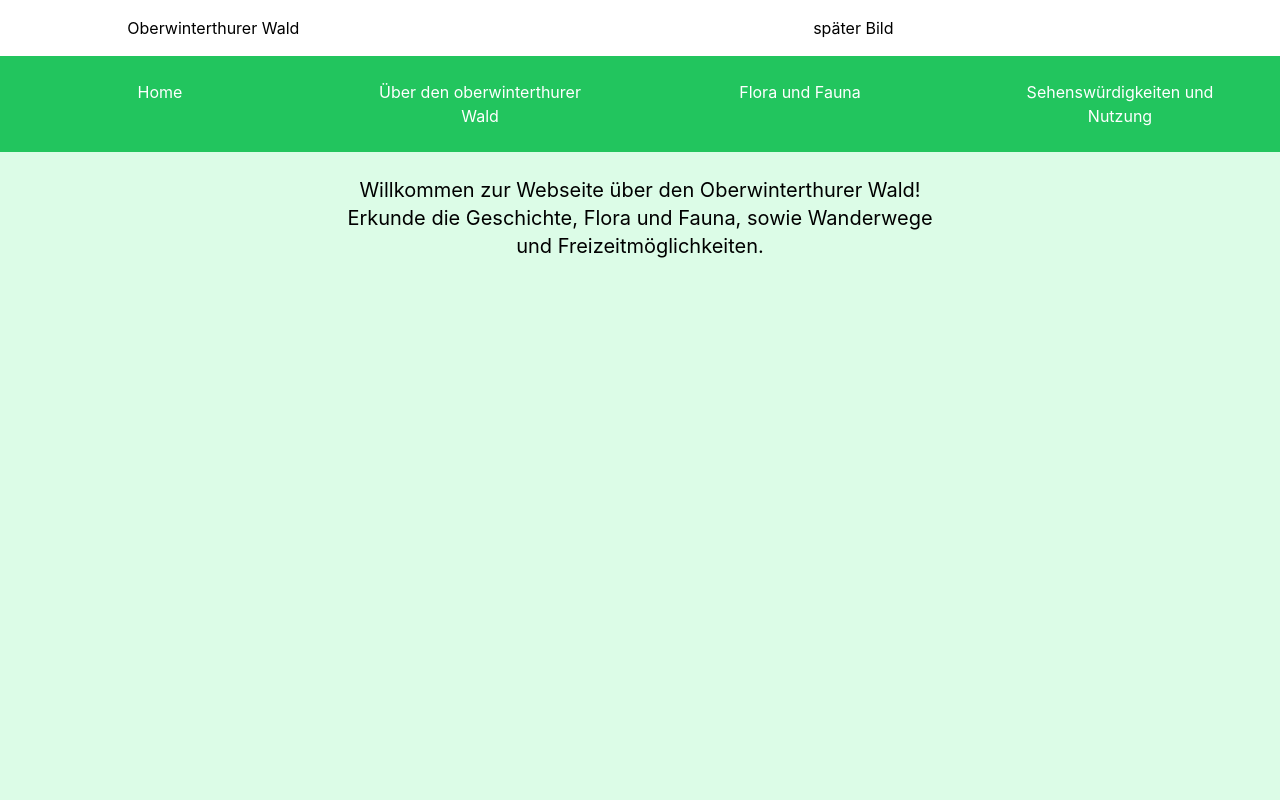
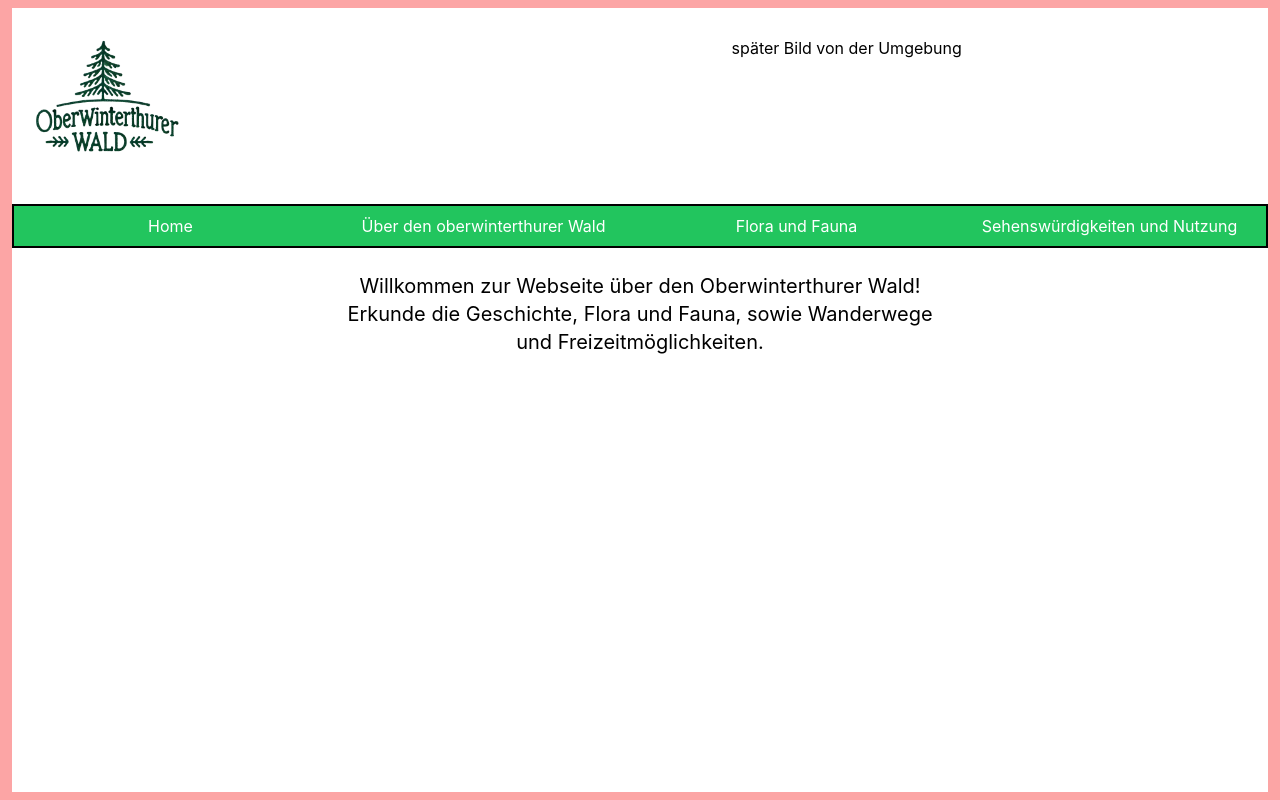
Before and after one commit to Stromschlag6/oberi_wald, a React (Create React App) app: page / in a window 1280 px wide. Built offline with nearby package versions, Linux system fonts and the light colour scheme.

Commit message:
Homepage continued

```diff
--- a/src/components/HomePage.js
+++ b/src/components/HomePage.js
@@ -1,28 +1,29 @@
 import React from 'react';
+import NavStyle from './NavBar.css';
 
 function HomePage() {
   return (
-    <div className="flex flex-col items-center bg-green-100 min-h-screen">
-      <header className="flex h-1/4 bg-white text-black w-full">
-        <div className='w-1/3 p-4'>
-          <h1>Oberwinterthurer Wald</h1>
+    <div className="flex flex-col items-center w-screen h-screen py-2 px-3 bg-red-300">
+      <div className="flex flex-row py-3 px-2 h-1/4 bg-white text-black w-full">
+        <div className='h-full w-1/3 p-1'>
+          <img src='/images/Logo_finished.png' alt="Waldlogo" className="h-40 w-auto object-cover"/>
         </div>
-        <div className='w-2/3 p-4'>
-          <h1>später Bild</h1>
+        <div className='h-full w-2/3 p-4'>
+          <h1>später Bild von der Umgebung</h1>
         </div>
-      </header>
-      <main className="flex-grow w-full flex flex-col items-center">
-        <nav className="flex w-full justify-center bg-green-500 text-white py-4">
-          <a href="#ueber" className="mx-4 py-2 px-6 w-1/4 hover:bg-green-600 rounded-lg transition-colors">
+      </div>
+      <div className="flex flex-col h-3/4 w-full bg-white items-center">
+        <nav className="flex flex-row w-full justify-center bg-green-500 border-black border-2 text-white">
+          <a href="#ueber" className="py-2 px-6 w-1/4 hover:bg-green-600 transition-colors">
             Home
           </a>
-          <a href="#flora-fauna" className="mx-4 py-2 px-6 w-1/4 hover:bg-green-600 rounded-lg transition-colors">
+          <a href="#flora-fauna" className="py-2 px-6 w-1/4 hover:border-b-2 hover:border-white transition-all duration-100">
             Über den oberwinterthurer Wald
           </a>
-          <a href="#sehenswuerdigkeiten" className="mx-4 py-2 px-6 w-1/4 hover:bg-green-600 rounded-lg transition-colors">
+          <a href="#sehenswuerdigkeiten" className="py-2 px-6 w-1/4 hover:bg-green-600 transition-colors">
             Flora und Fauna
           </a>
-          <a href="#flora-fauna" className="mx-4 py-2 px-6 w-1/4 hover:bg-green-600 transition-colors">
+          <a href="#flora-fauna" className="py-2 px-6 w-1/4 hover:bg-green-600 transition-colors">
             Sehenswürdigkeiten und Nutzung
           </a>
         </nav>
@@ -31,7 +32,7 @@ function HomePage() {
             Willkommen zur Webseite über den Oberwinterthurer Wald! Erkunde die Geschichte, Flora und Fauna, sowie Wanderwege und Freizeitmöglichkeiten.
           </p>
         </section>
-      </main>
+      </div>
     </div>
   );
 }
--- /dev/null
+++ b/src/components/NavBar.css
@@ -0,0 +1,19 @@
+.nav-link {
+    position: relative;
+    padding-bottom: 0.5rem;
+}
+
+.nav-link::after {
+    content: '';
+    position: absolute;
+    left: 0;
+    bottom: 0;
+    height: 2px;
+    width: 0;
+    background-color: white;
+    transition: width 0.3s ease;
+}
+
+.nav-link:hover::after {
+    width: 100%;
+}
```
Also changed, not shown: public/images/Logo_finished.png (added).
